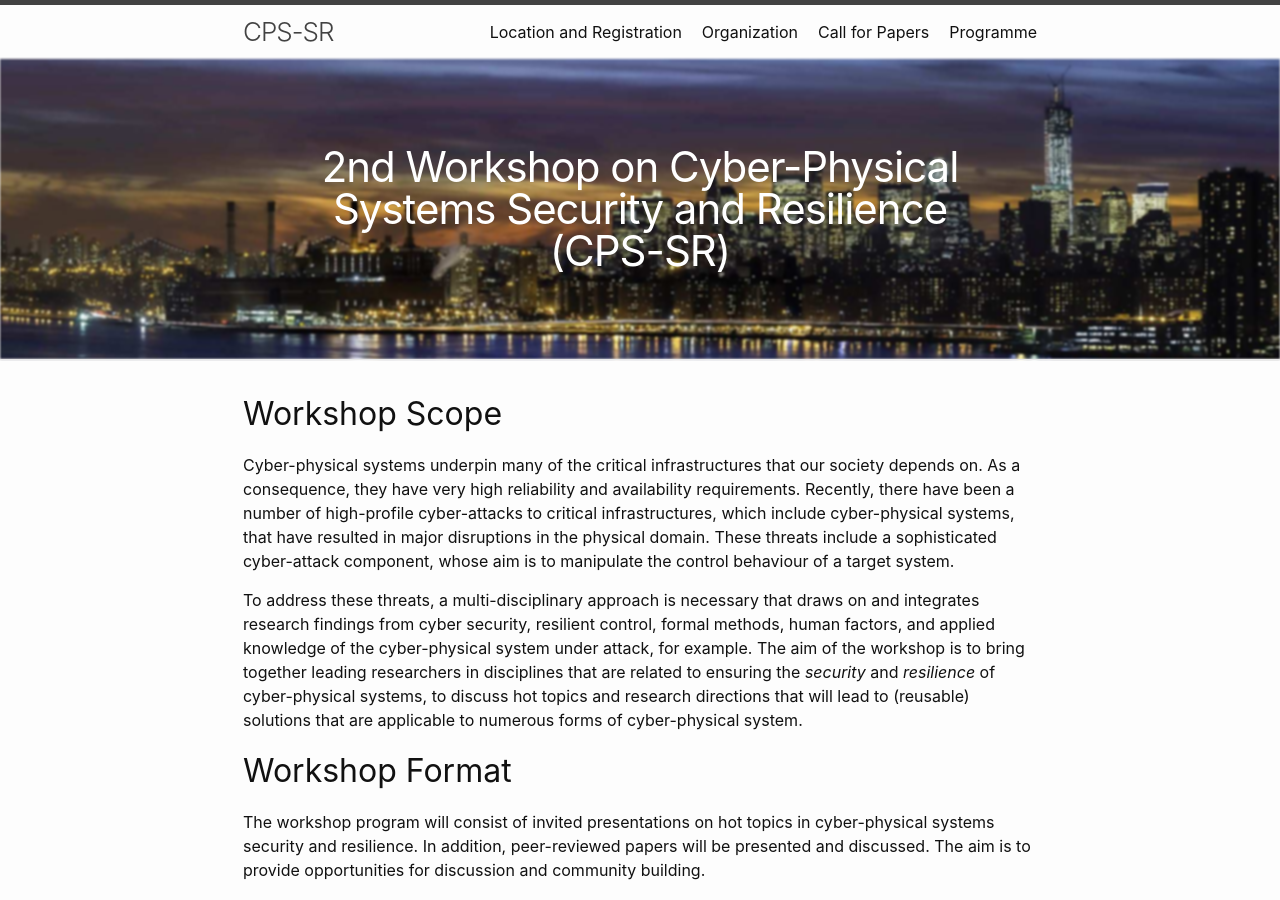
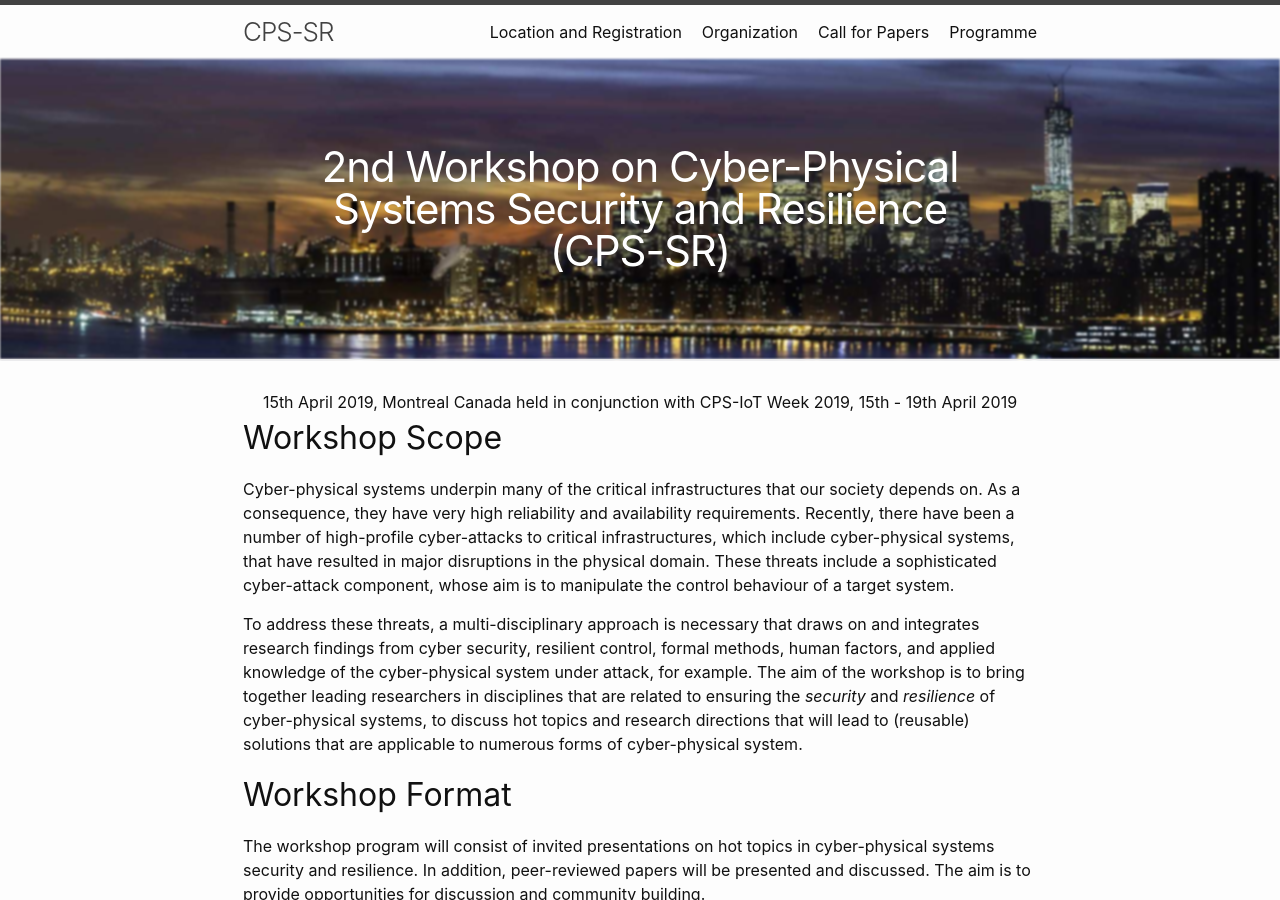
Before and after one commit to ait-csr/cps-sr, a Jekyll site: the page built from index.md, in a window 1280 px wide and 900 px high. Built offline with Jekyll 4.4.1, drawn with Linux system fonts in a browser that asks for light colours.

Commit message:
Updated the landing page.

```diff
--- a/index.md
+++ b/index.md
@@ -5,6 +5,12 @@
 layout: page
 title: ""
 ---
+
+<div align="center">
+15th April 2019, Montreal Canada
+
+held in conjunction with CPS-IoT Week 2019, 15th - 19th April 2019
+</div>
 
 ## Workshop Scope
 Cyber-physical systems underpin many of the critical infrastructures that our society depends on. As a consequence, they have very high reliability and availability requirements. Recently, there have been a number of high-profile cyber-attacks to critical infrastructures, which include cyber-physical systems, that have resulted in major disruptions in the physical domain. These threats include a sophisticated cyber-attack component, whose aim is to manipulate the control behaviour of a target system.
```
